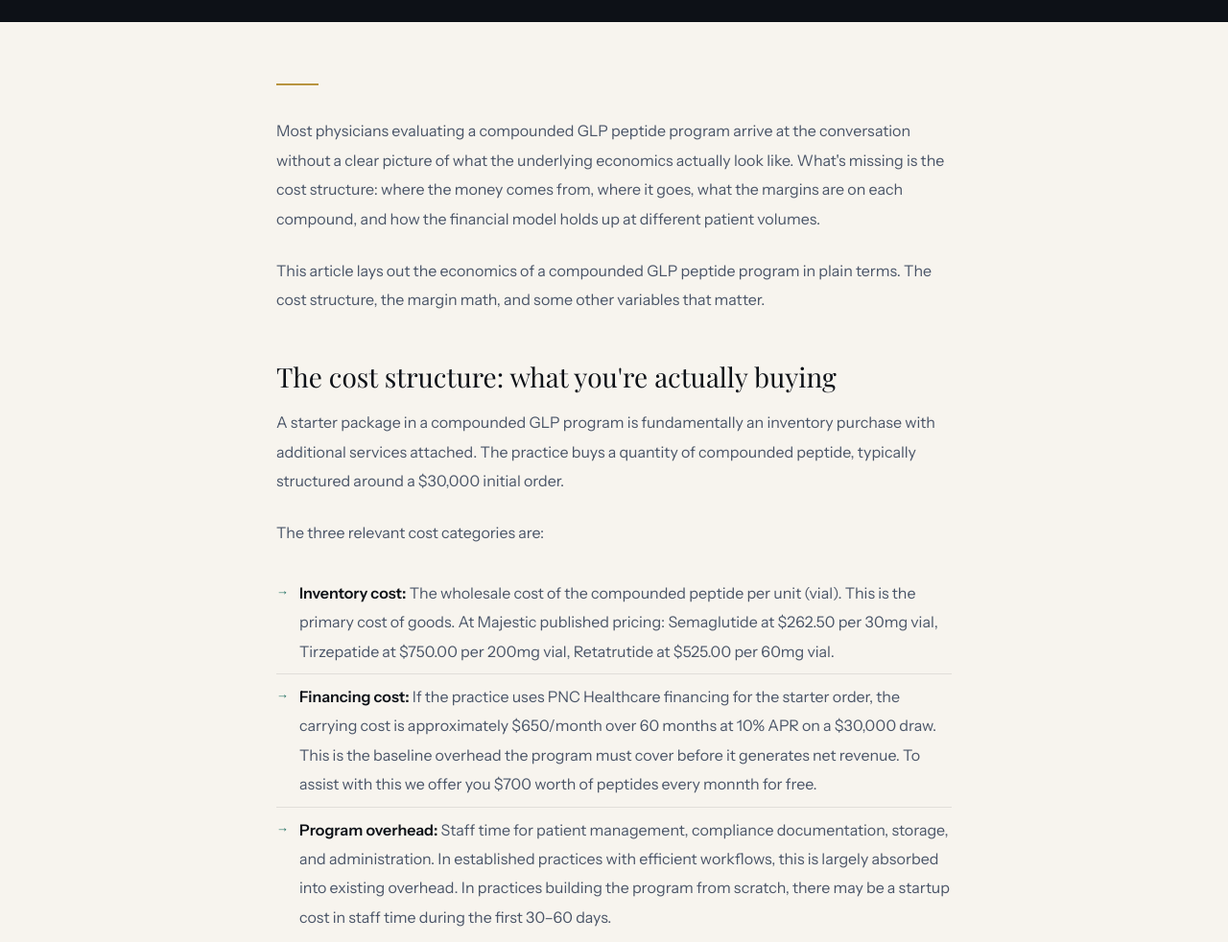
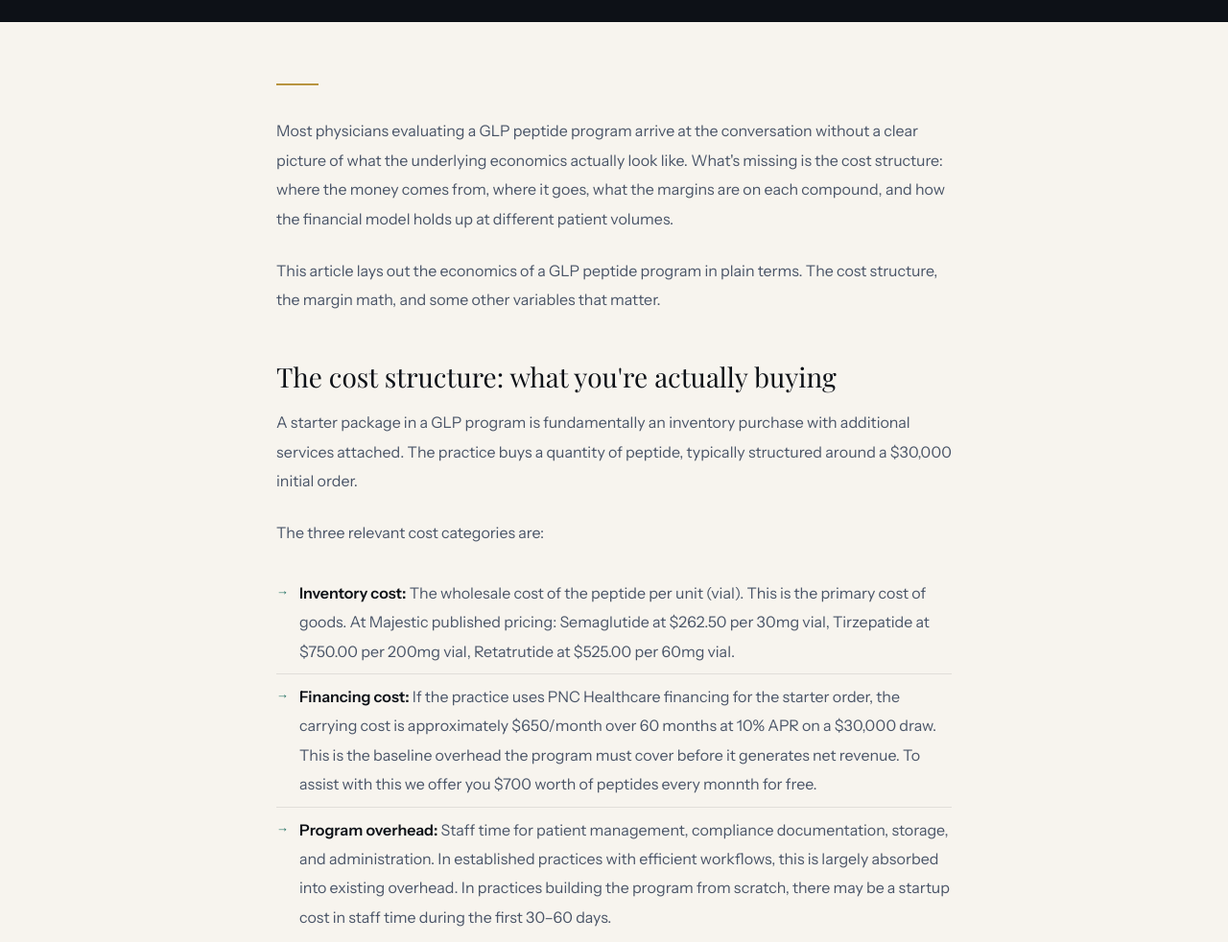
Before and after one commit to majesticrdinfo/majestic-peptides, a plain HTML site: page glp-program-business-economics.html in a window 1280 px wide. Shown: the part 500-1482 px from the top of the page at 96% size. Drawn offline with nearby package versions, Linux system fonts and the light colour scheme; a web font is replaced by a local one.

Commit message:
glp-program-business-economics.html

```diff
--- a/glp-program-business-economics.html
+++ b/glp-program-business-economics.html
@@ -6,10 +6,10 @@
 <link rel="apple-touch-icon" href="apple-touch-icon.svg"/>
 <meta name="viewport" content="width=device-width, initial-scale=1.0"/>
 <title>The Economics of a GLP Peptide Program: What the Numbers Actually Look Like — Majestic Peptides</title>
-<meta name="description" content="Most physicians evaluating a compounded GLP peptide program don't have a clear picture of the underlying economics. Here's the cost structure, margin math, and financial model in plain terms."/>
+<meta name="description" content="Most physicians evaluating a GLP peptide program don't have a clear picture of the underlying economics. Here's the cost structure, margin math, and financial model in plain terms."/>
 <meta property="og:type" content="article"/>
 <meta property="og:title" content="The Economics of a GLP Peptide Program: What the Numbers Actually Look Like"/>
-<meta property="og:description" content="Most physicians evaluating a compounded GLP peptide program don't have a clear picture of the underlying economics. Here's the cost structure and margin math in plain terms."/>
+<meta property="og:description" content="Most physicians evaluating a GLP peptide program don't have a clear picture of the underlying economics. Here's the cost structure and margin math in plain terms."/>
 <meta property="og:site_name" content="Majestic Peptides"/>
 <meta name="twitter:card" content="summary"/>
 <script type="application/ld+json">
@@ -17,7 +17,7 @@
   "@context": "https://schema.org",
   "@type": "Article",
   "headline": "The Economics of a GLP Peptide Program: What the Numbers Actually Look Like",
-  "description": "Most physicians evaluating a compounded GLP peptide program don't have a clear picture of the underlying economics. Here's the cost structure, margin math, and financial model in plain terms.",
+  "description": "Most physicians evaluating a GLP peptide program don't have a clear picture of the underlying economics. Here's the cost structure, margin math, and financial model in plain terms.",
   "datePublished": "2026-04-24",
   "dateModified": "2026-04-24",
   "author": { "@type": "Organization", "name": "Majestic R&D Editorial" },
@@ -186,18 +186,18 @@ footer p{font-size:11px;letter-spacing:.1em;}
 <div class="article-body">
   <div class="article-divider"></div>
 
-  <p>Most physicians evaluating a compounded GLP peptide program arrive at the conversation without a clear picture of what the underlying economics actually look like. What's missing is the cost structure: where the money comes from, where it goes, what the margins are on each compound, and how the financial model holds up at different patient volumes.</p>
+  <p>Most physicians evaluating a GLP peptide program arrive at the conversation without a clear picture of what the underlying economics actually look like. What's missing is the cost structure: where the money comes from, where it goes, what the margins are on each compound, and how the financial model holds up at different patient volumes.</p>
 
-  <p>This article lays out the economics of a compounded GLP peptide program in plain terms. The cost structure, the margin math, and some other variables that matter.</p>
+  <p>This article lays out the economics of a GLP peptide program in plain terms. The cost structure, the margin math, and some other variables that matter.</p>
 
   <h2>The cost structure: what you're actually buying</h2>
 
-  <p>A starter package in a compounded GLP program is fundamentally an inventory purchase with additional services attached. The practice buys a quantity of compounded peptide, typically structured around a $30,000 initial order.</p>
+  <p>A starter package in a GLP program is fundamentally an inventory purchase with additional services attached. The practice buys a quantity of peptide, typically structured around a $30,000 initial order.</p>
 
   <p>The three relevant cost categories are:</p>
 
   <ul>
-    <li><strong>Inventory cost:</strong> The wholesale cost of the compounded peptide per unit (vial). This is the primary cost of goods. At Majestic published pricing: Semaglutide at $262.50 per 30mg vial, Tirzepatide at $750.00 per 200mg vial, Retatrutide at $525.00 per 60mg vial.</li>
+    <li><strong>Inventory cost:</strong> The wholesale cost of the peptide per unit (vial). This is the primary cost of goods. At Majestic published pricing: Semaglutide at $262.50 per 30mg vial, Tirzepatide at $750.00 per 200mg vial, Retatrutide at $525.00 per 60mg vial.</li>
     <li><strong>Financing cost:</strong> If the practice uses PNC Healthcare financing for the starter order, the carrying cost is approximately $650/month over 60 months at 10% APR on a $30,000 draw. This is the baseline overhead the program must cover before it generates net revenue. To assist with this we offer you $700 worth of peptides every monnth for free.</li>
     <li><strong>Program overhead:</strong> Staff time for patient management, compliance documentation, storage, and administration. In established practices with efficient workflows, this is largely absorbed into existing overhead. In practices building the program from scratch, there may be a startup cost in staff time during the first 30–60 days.</li>
   </ul>
@@ -308,7 +308,7 @@ footer p{font-size:11px;letter-spacing:.1em;}
 
   <ul>
     <li><strong>Patient attrition:</strong> Some patients discontinue within 90 days — cost intolerance, side effects, life circumstances. Programs that don't plan for attrition and build patient pipelines accordingly will find their inventory burn rate slowing at the 3-month mark. Your complimentary Metis dashbaord helps alleviate some of this. </li>
-    <li><strong>Competition:</strong> The compounded GLP market is competitive and getting more so. Practices that establish programs now benefit from first-mover advantage in their patient population, but pricing pressure from direct-to-consumer telehealth platforms is a real market dynamic.</li>
+    <li><strong>Competition:</strong> The GLP market is competitive and getting more so. Practices that establish programs now benefit from first-mover advantage in their patient population, but pricing pressure from direct-to-consumer telehealth platforms is a real market dynamic.</li>
     <li><strong>Staff time in year one:</strong> The first 60–90 days of a new program require increased staff attention. Intake workflows, documentation templates, and patient communication protocols that feel efficient by month four are not efficient on day one. While we assist in this, it is important to factor this in honestly.</li>
   </ul>
 
```
